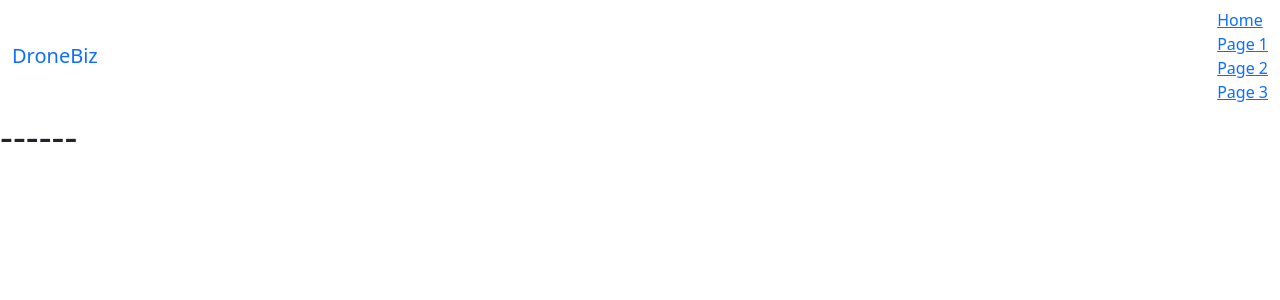
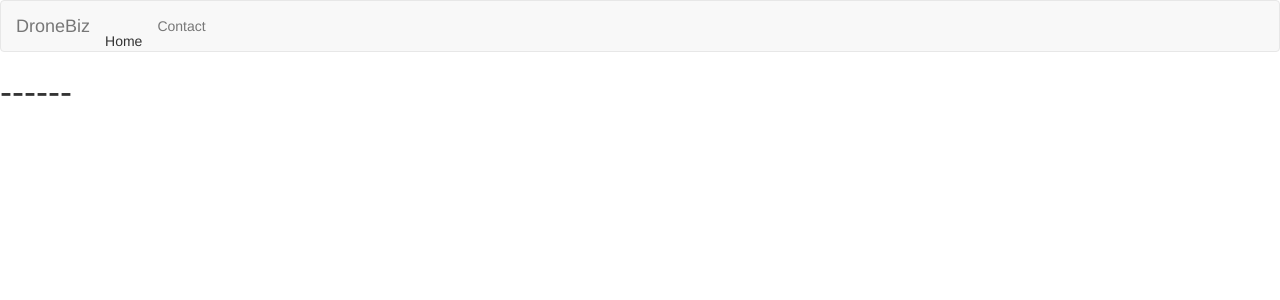
Before and after one commit to LiamB-DawsonD/DroneBiz, a Flask app: page / in a window 1280 px wide. Shown: the top 300 px of the page. Run offline with Flask 2, Linux system fonts and the light colour scheme; some libraries are stand-ins or nearby versions.

Commit message:
made navbar work

```diff
--- a/DroneBiz/templates/contact.html
+++ b/DroneBiz/templates/contact.html
@@ -1,9 +1,8 @@
+{% extends 'index.html' %}
+
 <!DOCTYPE html>
 <html lang="en" dir="ltr">
   <head>
     <meta charset="utf-8" />
     <title>Contact</title>
-
-    <link rel="stylesheet" href="{{ url_for('static', filename='css/template.css') }}">
-
   </head>
--- a/DroneBiz/templates/index.html
+++ b/DroneBiz/templates/index.html
@@ -10,8 +10,7 @@
 
     <meta name="viewport" content="width=device-width, initial-scale=1, shrink-to-fit=no">
 
-    <link rel="stylesheet" href="https://cdn.jsdelivr.net/npm/bootstrap@5.1.3/dist/css/bootstrap.min.css"
-        crossorigin="anonymous">
+    <link rel="stylesheet" href="https://maxcdn.bootstrapcdn.com/bootstrap/3.4.1/css/bootstrap.min.css">
 
 <body>
 
@@ -21,10 +20,8 @@
             <a class="navbar-brand" href="#">DroneBiz</a>
           </div>
           <ul class="nav navbar-nav">
-            <li class="active"><a href="#">Home</a></li>
-            <li><a href="#">Page 1</a></li>
-            <li><a href="#">Page 2</a></li>
-            <li><a href="#">Page 3</a></li>
+            <li><a href="{{ url_for('home') }}"></a>Home</li>
+            <li><a href="{{ url_for('contact') }}">Contact</a></li>
           </ul>
         </div>
       </nav>
```
